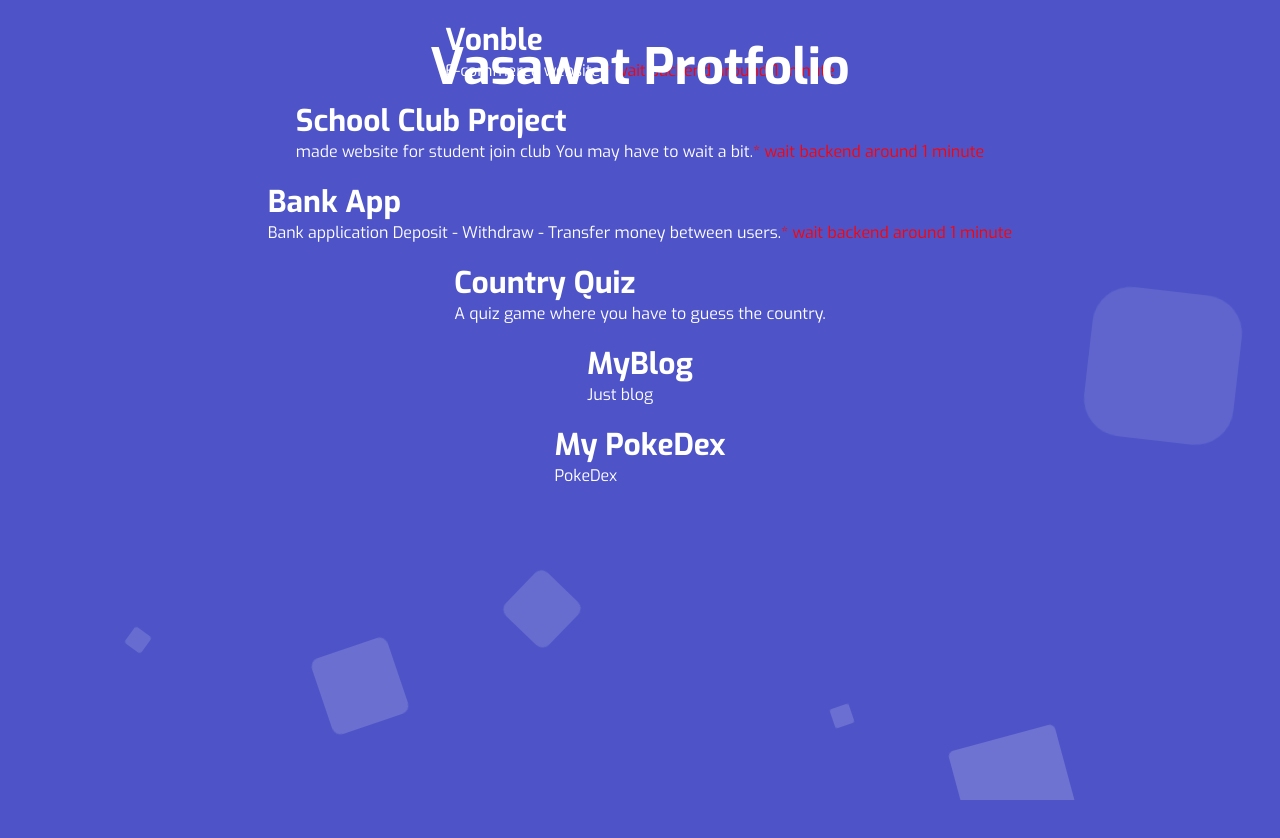
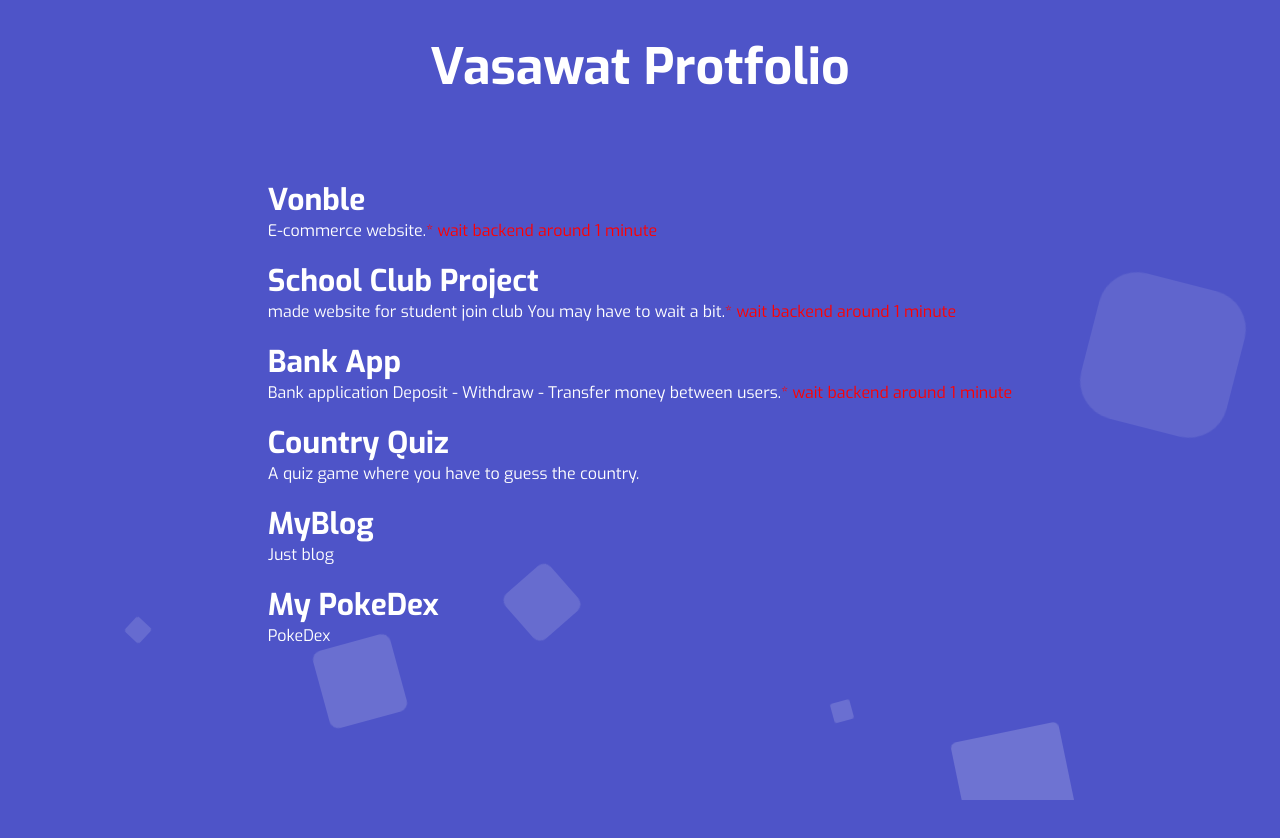
Before and after one commit to vasawat/MyPortfolio, a React (Create React App) app: page / in a window 1280 px wide. Shown: the top 838 px of the page. Built offline with nearby package versions, Linux system fonts and the light colour scheme.

Commit message:
fix style

```diff
--- a/src/App.css
+++ b/src/App.css
@@ -20,6 +20,7 @@ body {
   font-size: 50px;
 }
 .mainBox {
+  margin-top: 10rem;
   display: grid;
   place-content: center;
   place-items: center;
--- a/src/components/Home.jsx
+++ b/src/components/Home.jsx
@@ -2,6 +2,7 @@
 export default function Home(params) {
   return (
     <section className="mainBox">
+      <div>
         <div className="LinkItemBox">
           <a href="https://vonble.netlify.app/">Vonble</a>
           <p>
@@ -32,6 +33,8 @@ export default function Home(params) {
           <a href="https://pokedex-bbegg.netlify.app/">My PokeDex</a>
           <p>PokeDex</p>
         </div>
+      </div>
+
     </section>
   );
 }
```
